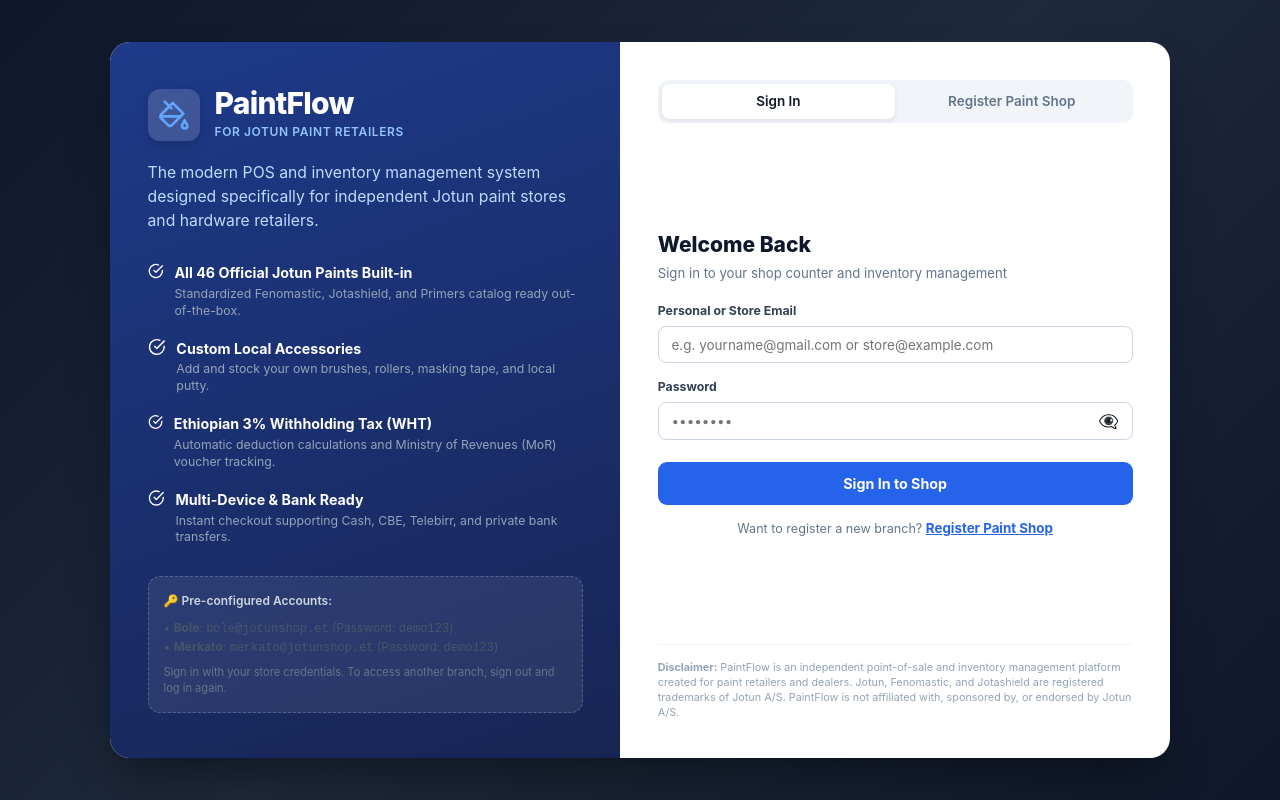
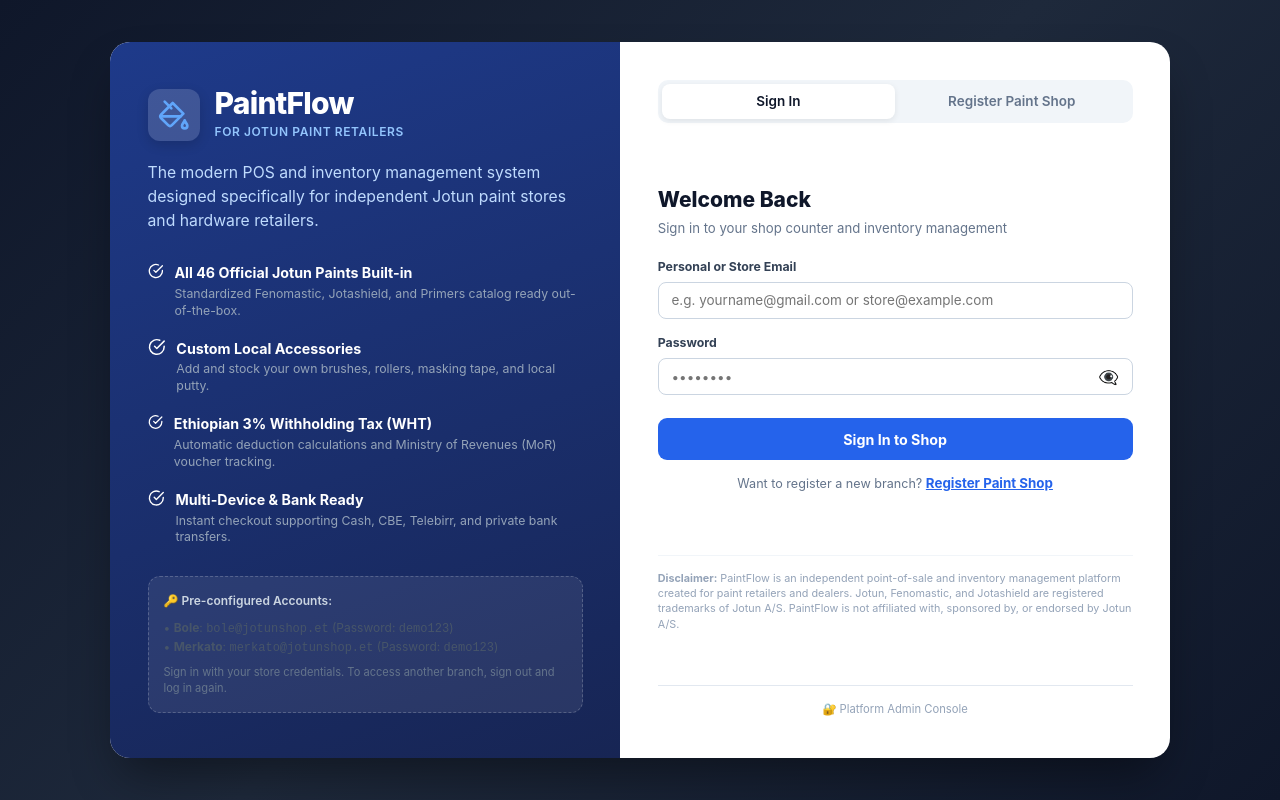
Before and after one commit to Jolana30/paintshop, a React (Vite) app: page / in a window 1280 px wide. Built offline with nearby package versions, Linux system fonts and the light colour scheme; no server answers; the database is empty.

Commit message:
feat: support direct /admin URL and discreet platform admin button on production domains

```diff
--- a/src/App.jsx
+++ b/src/App.jsx
@@ -11,19 +11,25 @@
 import Reports from './pages/Reports';
 import './App.css';
 
+function getActiveTabFromLocation() {
+  const path = window.location.pathname.replace(/^\/+|\/+$/g, '').toLowerCase();
+  const hash = window.location.hash.replace('#', '').toLowerCase();
+  const validTabs = ['dashboard', 'newsale', 'stockin', 'inventory', 'sales', 'reports', 'admin'];
+
+  if (path === 'admin' || hash === 'admin') return 'admin';
+  if (validTabs.includes(hash)) return hash;
+  if (validTabs.includes(path)) return path;
+
+  const saved = sessionStorage.getItem('jotun_active_tab');
+  if (validTabs.includes(saved)) return saved;
+
+  return 'dashboard';
+}
+
 function MainLayout() {
   const { currentShop, toast } = useStock();
 
-  const [activeTab, setActiveTabState] = useState(() => {
-    const hash = window.location.hash.replace('#', '');
-    const validTabs = ['dashboard', 'newsale', 'stockin', 'inventory', 'sales', 'reports', 'admin'];
-    if (validTabs.includes(hash)) return hash;
-
-    const saved = sessionStorage.getItem('jotun_active_tab');
-    if (validTabs.includes(saved)) return saved;
-
-    return 'dashboard';
-  });
+  const [activeTab, setActiveTabState] = useState(getActiveTabFromLocation);
 
   const [stockInProductId, setStockInProductId] = useState(null);
   const [salesFilterDate, setSalesFilterDate] = useState('');
@@ -35,16 +41,17 @@
   };
 
   useEffect(() => {
-    const handleHashChange = () => {
-      const hash = window.location.hash.replace('#', '');
-      const validTabs = ['dashboard', 'newsale', 'stockin', 'inventory', 'sales', 'reports', 'admin'];
-      if (validTabs.includes(hash)) {
-        setActiveTabState(hash);
-        sessionStorage.setItem('jotun_active_tab', hash);
-      }
+    const handleLocationChange = () => {
+      const tab = getActiveTabFromLocation();
+      setActiveTabState(tab);
+      sessionStorage.setItem('jotun_active_tab', tab);
     };
-    window.addEventListener('hashchange', handleHashChange);
-    return () => window.removeEventListener('hashchange', handleHashChange);
+    window.addEventListener('hashchange', handleLocationChange);
+    window.addEventListener('popstate', handleLocationChange);
+    return () => {
+      window.removeEventListener('hashchange', handleLocationChange);
+      window.removeEventListener('popstate', handleLocationChange);
+    };
   }, []);
 
   const handleSelectStockIn = (prodId) => {
@@ -56,7 +63,7 @@
     setActiveTab('sales');
   };
 
-  // Dedicated Platform Admin Console View (Accessible via #admin or clicking Admin anywhere)
+  // Dedicated Platform Admin Console View (Accessible via /admin, #admin, or Platform link)
   if (activeTab === 'admin') {
     return (
       <div className="admin-shell">
@@ -65,8 +72,12 @@
             if (currentShop && currentShop.status === 'active') {
               setActiveTab('dashboard');
             } else {
-              setActiveTab('dashboard');
+              setActiveTabState('dashboard');
+              sessionStorage.setItem('jotun_active_tab', 'dashboard');
               window.location.hash = '';
+              if (window.location.pathname.toLowerCase().startsWith('/admin')) {
+                window.history.pushState(null, '', '/');
+              }
             }
           }}
         />
@@ -84,7 +95,7 @@
   if (!currentShop || currentShop.status === 'pending_approval') {
     return (
       <div className="auth-shell">
-        <AuthPage />
+        <AuthPage onOpenAdmin={() => setActiveTab('admin')} />
         {toast && (
           <div className={`toast-notification toast-${toast.type}`}>
             <div className="toast-dot"></div>
--- a/src/pages/AuthPage.jsx
+++ b/src/pages/AuthPage.jsx
@@ -5,7 +5,7 @@
   CheckCircleIcon
 } from '../components/Icons';
 
-export default function AuthPage() {
+export default function AuthPage({ onOpenAdmin }) {
   const {
     currentShop,
     loginShop,
@@ -238,6 +238,25 @@
             >
               ⎋ Sign Out
             </button>
+
+            {/* Discreet Platform Administrator Access */}
+            <div style={{ textAlign: 'center', marginTop: '1.25rem' }}>
+              <button
+                type="button"
+                onClick={() => onOpenAdmin ? onOpenAdmin() : (window.location.hash = 'admin')}
+                style={{
+                  background: 'none',
+                  border: 'none',
+                  color: '#94a3b8',
+                  fontSize: '0.75rem',
+                  cursor: 'pointer',
+                  padding: '4px 8px'
+                }}
+                title="Platform Administrator Console"
+              >
+                🔐 Platform Administration Console
+              </button>
+            </div>
           </div>
         </div>
       </div>
@@ -559,6 +578,28 @@
               <strong>Disclaimer:</strong> PaintFlow is an independent point-of-sale and inventory management platform created for paint retailers and dealers. Jotun, Fenomastic, and Jotashield are registered trademarks of Jotun A/S. PaintFlow is not affiliated with, sponsored by, or endorsed by Jotun A/S.
             </p>
           </div>
+
+          {/* Discreet Platform Administrator Access */}
+          <div style={{ textAlign: 'center', marginTop: '1rem', paddingTop: '0.75rem', borderTop: '1px solid #e2e8f0' }}>
+            <button
+              type="button"
+              onClick={() => onOpenAdmin ? onOpenAdmin() : (window.location.hash = 'admin')}
+              style={{
+                background: 'none',
+                border: 'none',
+                color: '#94a3b8',
+                fontSize: '0.75rem',
+                cursor: 'pointer',
+                display: 'inline-flex',
+                alignItems: 'center',
+                gap: '4px',
+                padding: '4px 8px'
+              }}
+              title="Platform Administrator Portal"
+            >
+              <span>🔐 Platform Admin Console</span>
+            </button>
+          </div>
         </div>
       </div>
     </div>
```
